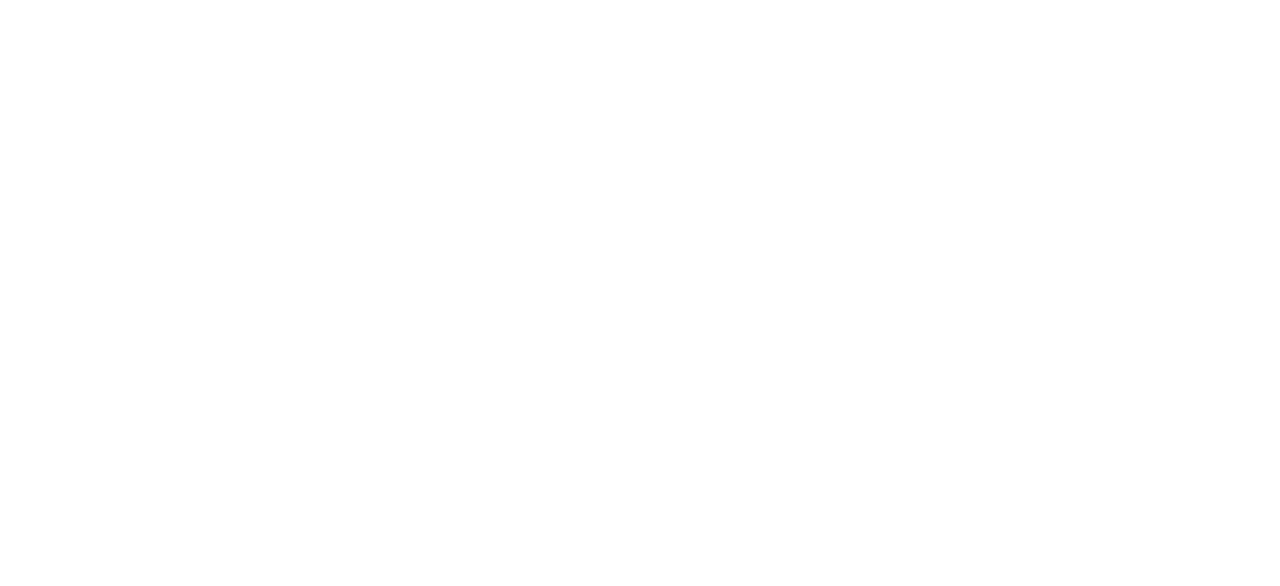
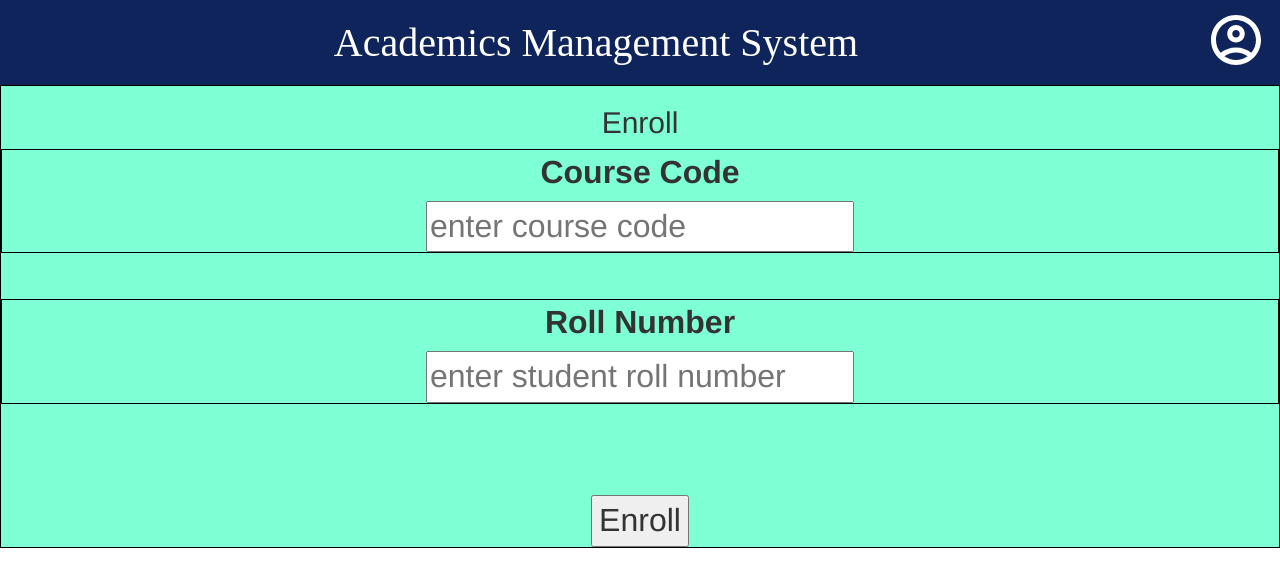
Before and after one commit to taha-m45160/AMS, a React (Create React App) app in the folder client/: page /enroll in a window 1280 px wide. Before the commit this address had no page. Shown: the top 586 px of the page. Built offline with nearby package versions, Linux system fonts and the light colour scheme.

Commit message:
fend-admin-enroll

```diff
--- a/client/src/App.js
+++ b/client/src/App.js
@@ -5,6 +5,7 @@
 import Login from './pages/misc/Login/Login.js'
 import ChangePassword from './pages/admin/changePassword/changePassword';
 import CreateCourse from './pages/admin/createCourse/createCourse';
+import Enroll from './pages/admin/enroll/enroll'
 
 
 function App() {
@@ -15,6 +16,7 @@
               <Route path="/login" element={<Login />}/>
               <Route path="/changepassword" element={<ChangePassword />}/>
               <Route path="/createcourse" element={<CreateCourse/>}/>
+              <Route path="/enroll" element={<Enroll/>}/>
           </Routes>
       </Router>
     </div>
--- a/client/src/pages/admin/enroll/enroll.js
+++ b/client/src/pages/admin/enroll/enroll.js
@@ -0,0 +1,76 @@
+import "./enroll.css";
+import axios from "axios";
+import Navbar from "../../../components/Navbar/Navbar";
+import { useNavigate } from "react-router";
+import { useFormik } from "formik";
+
+
+export default function Enroll() {
+    // const navigate = useNavigate();
+
+    const formik = useFormik({
+      initialValues: {
+        ccode: "",
+        roll: "",
+      },
+      onSubmit: (values) => {
+        axios
+          .post(
+            "https://d42ee15d-01be-46e2-b17f-ea13beef724b.mock.pstmn.io/changepwd",
+            values
+            // {withCredentials: true}
+          )
+          .then((res) => {
+            console.log(res);
+          })
+          .catch((err) => {
+            console.log(err);
+          });
+      },
+    });
+
+    return (
+      <div>
+        <div className="nav">
+          <Navbar/>
+        </div>
+
+        <div className="searchbyRoll">
+          <form onSubmit={formik.handleSubmit} className="pass-form">
+            <h2>Enroll</h2>
+            <div className="fieldWrap">
+              <label htmlFor="ccode">Course Code</label> <br></br>
+              <input
+                id="ccode"
+                name="ccode"
+                type="text"
+                onChange={formik.handleChange}
+                value={formik.values.ccode}
+                placeholder="enter course code"
+              />
+            </div>
+
+            <br />
+
+            <div className="fieldWrap">
+              <label htmlFor="roll">Roll Number</label> <br></br>
+              <input
+                id="roll"
+                name="roll"
+                type="roll"
+                onChange={formik.handleChange}
+                value={formik.values.roll}
+                placeholder="enter student roll number"
+              />
+            </div>
+
+            <br />
+            <br />
+            <button type="search" color="navy">
+              Enroll
+            </button>
+          </form>
+        </div>
+      </div>
+    );
+  }
```
Also changed, not shown: client/src/pages/admin/enroll/enroll.css (added).
